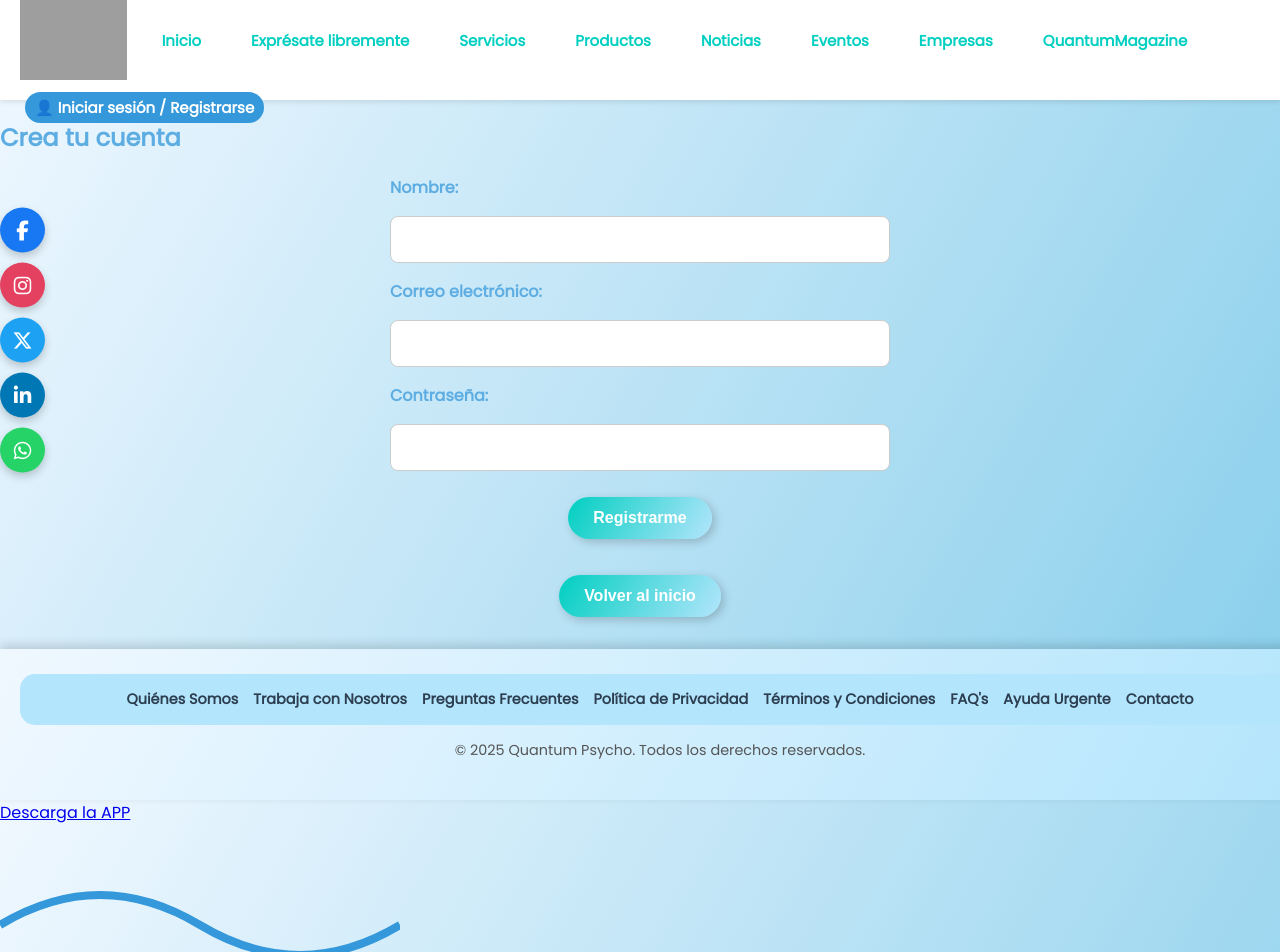
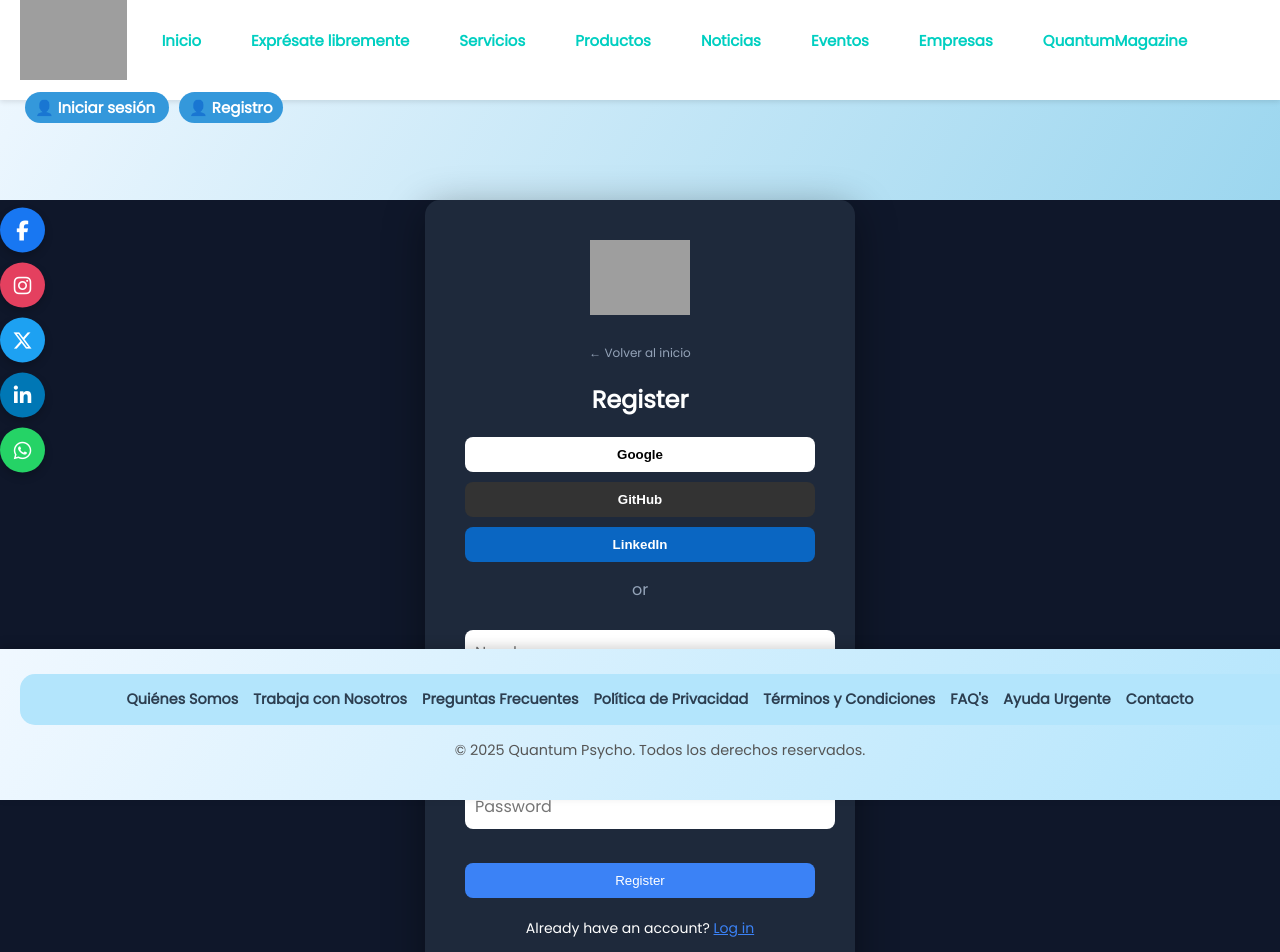
Before and after one commit to Branhell/ciudad-blog, an Angular app in the folder ciudad-blog-frontend/: page /registro in a window 1280 px wide. Shown: the top 952 px of the page. Built offline with nearby package versions, Linux system fonts and the light colour scheme; grey boxes are pictures that could not be loaded.

Commit message:
Boton de cerrar sesion al momento de inisiar cesion y ver el dashboard

```diff
--- a/ciudad-blog-frontend/src/app/app.css
+++ b/ciudad-blog-frontend/src/app/app.css
@@ -138,3 +138,12 @@ footer p {
 .social-icon.linkedin { background: #0077b5; }
 .social-icon.whatsapp { background: #25d366; }
 .social-icon:hover { transform: scale(1.1); filter: brightness(1.2); }
+
+.user-email {
+  color: #2c3e50;
+  font-weight: 500;
+  margin-right: 15px;
+  padding: 5px 10px;
+  border-radius: 8px;
+  background: rgba(0,0,0,0.05);
+}
--- a/ciudad-blog-frontend/src/app/app.html
+++ b/ciudad-blog-frontend/src/app/app.html
@@ -12,13 +12,42 @@
   <a routerLink="/empresas" routerLinkActive="active">Empresas</a>
   <a routerLink="/quantum-magazine" routerLinkActive="active">QuantumMagazine</a>
 
-  <!-- 👇 AQUÍ EXACTO -->
-  <div class="nav-right">
+
+
+  <!-- LOGIN -->
+<div class="nav-right">
+
+  <!-- 👇 SI NO ESTÁ LOGUEADO -->
+  <ng-container *ngIf="!isLoggedIn">
+
     <a routerLink="/login" class="login-button-nav">
-      👤 Iniciar sesión / Registrarse
+      👤 Iniciar sesión
     </a>
-  </div>
+
+    <a routerLink="/registro" class="login-button-nav">
+      👤 Registro
+    </a>
+
+  </ng-container>
+
+  <!-- 👇 SI ESTÁ LOGUEADO -->
+  <ng-container *ngIf="isLoggedIn">
+
+	<span class="user-email">
+	  {{ userEmail }}
+	</span>
+
+    <button (click)="logout()" class="login-button-nav">
+      Cerrar sesión
+    </button>
+
+  </ng-container>
+
+</div>
+
+
 </nav>
+
 <main class="contenido">
   <router-outlet></router-outlet>
 </main>
--- a/ciudad-blog-frontend/src/app/app.ts
+++ b/ciudad-blog-frontend/src/app/app.ts
@@ -1,18 +1,39 @@
-import { Component, AfterViewInit } from '@angular/core';
+import { Component, AfterViewInit, OnInit } from '@angular/core';
 import { RouterOutlet, RouterLink } from '@angular/router';
+import { CommonModule } from '@angular/common';
 
 @Component({
   selector: 'app-root',
   standalone: true,
-  imports: [RouterOutlet, RouterLink],
+  imports: [RouterOutlet, RouterLink, CommonModule],
   templateUrl: './app.html',
   styleUrls: ['./app.css']
 })
-export class AppComponent implements AfterViewInit {
+export class AppComponent implements AfterViewInit, OnInit {
 
+
+  isLoggedIn: boolean = false;
+  userEmail: string = '';
+
+  ngOnInit() {
+    const user = localStorage.getItem('usuarioEmail');
+
+    if (user) {
+      this.isLoggedIn = true;
+      this.userEmail = user;
+    }
+  }
+
+logout() {
+  localStorage.removeItem('usuarioEmail');
+  this.isLoggedIn = false;
+
+  window.location.href = '/login';
+}
   ngAfterViewInit() {
+    // 👇 NO TOQUES tu animación (está bien)
     const c = document.getElementById('c') as HTMLCanvasElement;
-    if (!c) return; // seguridad
+    if (!c) return;
 
     const ctx = c.getContext('2d')!;
     let cw = c.width = c.offsetWidth;
@@ -59,15 +80,12 @@ export class AppComponent implements AfterViewInit {
       }
     }
 
-
-
     const ondas: { radio: number }[] = [];
 
     function loop() {
       ctx.clearRect(0, 0, cw, ch);
       tick++;
 
-  // ondas laterales
       for (let j = 0; j < 12; j++) {
         const baseAmp = 8 + j * 0.5;
         const expandAmp = 60 + j * 3.0;
@@ -76,12 +94,10 @@ function loop() {
         drawConvergeAndExpand(cw, j * 0.45, baseAmp, expandAmp);
       }
 
-  // 1. Crear nuevas ondas cada cierto tiempo
       if (tick % 20 === 0) {
         ondas.push({ radio: 0 });
       }
 
-  // 2. Actualizar y dibujar ondas existentes
       ondas.forEach((onda, index) => {
         onda.radio += 2;
         const alpha = Math.max(0, 1 - onda.radio / 400);
@@ -95,7 +111,6 @@ function loop() {
         if (alpha <= 0) ondas.splice(index, 1);
       });
 
-  // pulso central
       const pulseAlpha = Math.sin(tick / 20) * 0.5 + 0.5;
       ctx.beginPath();
       ctx.arc(CX, CY, 10 + Math.sin(tick / 10) * 5, 0, Math.PI * 2);
--- a/ciudad-blog-frontend/src/app/expresate/expresate.css
+++ b/ciudad-blog-frontend/src/app/expresate/expresate.css
@@ -1,56 +1,27 @@
-h2 {
-  color: var(--secundario);   /* usa tu paleta global */
-  text-align: center;
-  margin-bottom: 1.5rem;
-  font-weight: bold;
+.expresate-container {
+  height: 100vh;
+  display: flex;
+  justify-content: center;
+  align-items: center;
 }
 
-form {
-  display: flex;
-  flex-direction: column;
-  gap: 1rem;
-  max-width: 600px;           /* ancho controlado */
-  margin: 0 auto;             /* centrado */
-  background: var(--acento2); /* fondo suave */
-  padding: 20px;
-  border-radius: 12px;
-  box-shadow: 0 4px 12px rgba(0,0,0,0.1);
+.contenido {
+  text-align: center;
 }
 
-form label {
-  font-weight: bold;
-  color: var(--secundario);
+.logo-foro {
+  width: 150px;
+  cursor: pointer;
+  margin-bottom: 20px;
+  transition: 0.3s;
 }
 
-input, textarea {
-  padding: 10px;
-  border: 1px solid #ccc;
-  border-radius: 8px;
-  font-size: 1em;
-  font-family: 'Poppins', sans-serif;
+.logo-foro:hover {
+  transform: scale(1.1);
 }
 
-textarea {
-  min-height: 120px;
-  resize: vertical;
+.frase {
+  margin: 20px 0;
+  font-size: 18px;
+  opacity: 0.8;
 }
-
-button {
-  background: linear-gradient(120deg, var(--extra), var(--acento3));
-  color: white;
-  border: none;
-  padding: 12px 25px;
-  border-radius: 25px;
-  font-weight: bold;
-  font-size: 1em;
-  cursor: pointer;
-  margin-top: 10px;
-  transition: all 0.4s ease;
-  box-shadow: 3px 3px 10px rgba(0, 0, 0, 0.2);
-}
-
-button:hover {
-  background-color: var(--secundario);
-  transform: scale(1.07);
-  box-shadow: 5px 5px 15px rgba(0, 0, 0, 0.3);
-}
--- a/ciudad-blog-frontend/src/app/expresate/expresate.html
+++ b/ciudad-blog-frontend/src/app/expresate/expresate.html
@@ -1,54 +1,21 @@
 <div class="expresate-container">
 
-  <section class="form-publicacion">
-    <h2>📝 Crear nueva publicación</h2>
+  <div class="contenido">
 
-    <form (ngSubmit)="publicar()">
-      <div class="campo">
-        <label for="titulo">Título:</label>
-        <input id="titulo" type="text" [(ngModel)]="publicacion.titulo" name="titulo">
-      </div>
+    <img src="assets/EcoBits_Logo.png"
+         class="logo-foro"
+         (click)="irAlForo()">
 
-      <div class="campo">
-        <label for="contenido">Contenido:</label>
-        <textarea id="contenido" [(ngModel)]="publicacion.contenido" name="contenido"></textarea>
-      </div>
+    <h1>Exprésate libremente</h1>
 
-      <div class="campo">
-        <label for="autor">Autor (ID numérico):</label>
-        <input id="autor" type="number" [(ngModel)]="publicacion.autor.id" name="autorId">
-      </div>
+    <p class="frase">
+      Un solo eco puede darle un giro a tu historia
+    </p>
 
-      <div class="campo">
-        <label>
-          <input type="checkbox" [(ngModel)]="publicacion.anonimo" name="anonimo">
-          Publicar como Anónimo
-        </label>
-      </div>
+    <button (click)="irAlForo()">
+      🚀 Comencemos
+    </button>
 
-      <button type="submit">📤 Publicar</button>
-    </form>
-
-    <p *ngIf="mensaje">{{ mensaje }}</p>
-  </section>
-
-  <hr>
-
-  <section class="listado-publicaciones">
-    <h2>📋 Publicaciones</h2>
-    <div *ngFor="let post of posts" class="post-card">
-      <h3>{{ post.titulo }}</h3>
-      <p>{{ post.contenido }}</p>
-      <p><strong>Autor:</strong> {{ post.anonimo ? 'Anónimo' : post.autor.nombre }}</p>
-      <p><strong>Fecha:</strong> {{ post.fecha | date:'dd/MM/yyyy HH:mm' }}</p>
-      <p>👍 {{ post.likes }} | 💬 {{ post.comentariosCount }}</p>
-
-      <div class="acciones">
-        <button (click)="darLike(post.id)">👍 Like</button>
-        <button (click)="agregarComentario(post.id)">💬 Comentar</button>
-        <button (click)="solicitarEliminacion(post.id)">🧨 Solicitar eliminación</button>
-      </div>
-    </div>
-  </section>
+  </div>
 
 </div>
--- a/ciudad-blog-frontend/src/app/expresate/expresate.ts
+++ b/ciudad-blog-frontend/src/app/expresate/expresate.ts
@@ -1,13 +1,15 @@
-import { Component, OnInit } from '@angular/core';
+import { Component } from '@angular/core';
 
 @Component({
   selector: 'app-expresate',
   standalone: true,
-  template: '', // no necesitas HTML aquí
+  templateUrl: './expresate.html',
+  styleUrl: './expresate.css'
 })
-export class ExpresateComponent implements OnInit {
-  ngOnInit(): void {
-    // Redirige al foro Discourse
+export class ExpresateComponent {
+
+  irAlForo() {
     window.location.href = 'http://localhost';
   }
+
 }
--- a/ciudad-blog-frontend/src/app/login/login.html
+++ b/ciudad-blog-frontend/src/app/login/login.html
@@ -21,16 +21,50 @@
     <div class="divider">o</div>
 
     <!-- Formulario -->
-    <form (ngSubmit)="onLogin()" class="form-login">
+	<form #loginForm="ngForm" (ngSubmit)="onLogin()" class="form-login" novalidate>
 
-      <input type="email" [(ngModel)]="username" name="username" placeholder="Correo electrónico" required>
+	  <!-- EMAIL -->
+	  <input
+		type="email"
+		[(ngModel)]="username"
+		name="username"
+		placeholder="Correo electrónico"
+		required
+		email
+		#email="ngModel"
+	  >
 
-      <input type="password" [(ngModel)]="password" name="password" placeholder="Contraseña" required>
+	  <small *ngIf="email.invalid && (email.touched || email.dirty)" style="color:red;">
+		<span *ngIf="email.errors?.['required']">El correo es obligatorio</span>
+		<span *ngIf="email.errors?.['email']">Formato de correo inválido</span>
+	  </small>
 
-      <p class="forgot">¿Olvidaste tu contraseña?</p>
+	  <!-- PASSWORD -->
+	  <input
+		type="password"
+		[(ngModel)]="password"
+		name="password"
+		placeholder="Contraseña"
+		required
+		#pass="ngModel"
+	  >
 
-      <button type="submit" class="btn-login">Ingresar</button>
-    </form>
+	  <small *ngIf="pass.invalid && (pass.touched || pass.dirty)" style="color:red;">
+		La contraseña es obligatoria
+	  </small>
+
+	  <p class="forgot">¿Olvidaste tu contraseña?</p>
+
+	  <!-- BOTÓN -->
+	  <button
+		type="submit"
+		class="btn-login"
+		[disabled]="loginForm.invalid"
+	  >
+		Ingresar
+	  </button>
+
+	</form>
 
     <!-- Mensaje backend -->
     <div *ngIf="mensaje" class="mensaje">
--- a/ciudad-blog-frontend/src/app/login/login.ts
+++ b/ciudad-blog-frontend/src/app/login/login.ts
@@ -1,40 +1,45 @@
-import { Component } from '@angular/core';
+import { Component, OnInit } from '@angular/core';
 import { FormsModule } from '@angular/forms';
 import { Router, RouterLink } from '@angular/router';
 import { UsuarioService } from '../services/usuario.service';
-import { CommonModule } from '@angular/common'; // 👈 importa esto
+import { CommonModule } from '@angular/common';
 
 @Component({
   selector: 'app-login',
   standalone: true,
-  imports: [FormsModule, RouterLink, CommonModule], // 👈 agrégalo aquí
+  imports: [FormsModule, RouterLink, CommonModule],
   templateUrl: './login.html',
   styleUrls: ['./login.css']
 })
-export class LoginComponent {
+export class LoginComponent implements OnInit {
+
   username: string = '';
   password: string = '';
   mensaje: string = '';
+  isLoggedIn: boolean = false;
 
   constructor(private router: Router, private usuarioService: UsuarioService) {}
 
-  onLogin() {
-    this.usuarioService.login(this.username, this.password).subscribe({
-      next: (response) => {
-        this.mensaje = response.mensaje;
+  ngOnInit() {
+    const user = localStorage.getItem('usuarioEmail');
+    this.isLoggedIn = !!user;
+  }
 
-        if (response.mensaje === 'Login correcto') {
-          this.router.navigate(['/dashboard']);
-          localStorage.setItem('usuarioEmail', this.username);
-        }
-      },
-      error: (err) => {
-        if (err.status === 401) {
-          this.mensaje = 'Credenciales inválidas';
-        } else {
-          this.mensaje = 'Error en el servidor';
-        }
-      }
+onLogin() {
+  console.log("CLICK LOGIN");
+
+  if (this.username && this.password) {
+
+    localStorage.setItem('usuarioEmail', this.username);
+
+    this.mensaje = 'Login correcto';
+
+    this.router.navigate(['/dashboard']).then(() => {
+      window.location.reload();
     });
+
+  } else {
+    this.mensaje = 'Completa los campos';
   }
 }
+}
--- a/ciudad-blog-frontend/src/app/registro/registro.css
+++ b/ciudad-blog-frontend/src/app/registro/registro.css
@@ -0,0 +1,112 @@
+/* Fondo */
+.login-container {
+  min-height: calc(100vh - 100px); /* 100px = altura de navbar */
+  display: flex;
+  justify-content: center;
+  align-items: center;
+  background: #0f172a;
+  margin-top: 100px; /* empuja todo debajo del navbar */
+}
+
+/* Tarjeta */
+.login-card {
+  background: #1e293b;
+  padding: 40px;
+  border-radius: 15px;
+  width: 350px;
+  text-align: center;
+  color: white;
+  box-shadow: 0 10px 40px rgba(0,0,0,0.4);
+}
+
+/* Logo */
+.login-logo {
+  width: 100px;
+  margin-bottom: 10px;
+}
+
+/* Volver */
+.back-home {
+  font-size: 12px;
+  cursor: pointer;
+  color: #94a3b8;
+  margin-bottom: 10px;
+}
+
+.back-home:hover {
+  color: white;
+}
+
+/* Botones sociales */
+.social-login {
+  display: flex;
+  flex-direction: column;
+  gap: 10px;
+  margin: 15px 0;
+}
+
+.social-btn {
+  padding: 10px;
+  border: none;
+  border-radius: 8px;
+  cursor: pointer;
+  font-weight: bold;
+}
+
+.google { background: #fff; color: #000; }
+.github { background: #333; color: #fff; }
+.linkedin { background: #0a66c2; color: #fff; }
+
+/* Divider */
+.divider {
+  margin: 15px 0;
+  color: #94a3b8;
+}
+
+/* Inputs */
+.form-login input {
+  width: 100%;
+  padding: 10px;
+  margin: 8px 0;
+  border-radius: 8px;
+  border: none;
+}
+
+/* Forgot */
+.forgot {
+  font-size: 12px;
+  text-align: right;
+  cursor: pointer;
+  color: #94a3b8;
+}
+
+.forgot:hover {
+  color: white;
+}
+
+/* Botón login */
+.btn-login {
+  width: 100%;
+  padding: 10px;
+  margin-top: 10px;
+  background: #3b82f6;
+  border: none;
+  border-radius: 8px;
+  color: white;
+  cursor: pointer;
+}
+
+.btn-login:hover {
+  background: #2563eb;
+}
+
+/* Registro */
+.register {
+  margin-top: 15px;
+  font-size: 14px;
+}
+
+.register a {
+  color: #3b82f6;
+  cursor: pointer;
+}
--- a/ciudad-blog-frontend/src/app/registro/registro.html
+++ b/ciudad-blog-frontend/src/app/registro/registro.html
@@ -1,19 +1,84 @@
-<h2>Crea tu cuenta</h2>
+<div class="login-container">
 
-<form (ngSubmit)="onRegister()" class="form-login">
-  <label for="nombre">Nombre:</label>
-  <input id="nombre" type="text" [(ngModel)]="nombre" name="nombre" required>
+  <!-- Tarjeta -->
+  <div class="login-card">
 
-  <label for="email">Correo electrónico:</label>
-  <input id="email" type="email" [(ngModel)]="email" name="email" required>
+    <!-- Logo -->
+    <img src="assets/EcoBits_Logo.png" class="login-logo">
 
-  <label for="password">Contraseña:</label>
-  <input id="password" type="password" [(ngModel)]="password" name="password" required>
+    <!-- Volver -->
+    <p routerLink="/" class="back-home">← Volver al inicio</p>
 
-  <button type="submit" class="btn">Registrarme</button>
-  <button routerLink="/" class="btn">Volver al inicio</button>
+    <h2>Register</h2>
+
+    <!-- Botones sociales -->
+    <div class="social-login">
+      <button class="social-btn google">Google</button>
+      <button class="social-btn github">GitHub</button>
+      <button class="social-btn linkedin">LinkedIn</button>
+    </div>
+
+    <div class="divider">or</div>
+
+    <!-- Formulario -->
+<form #registerForm="ngForm" (ngSubmit)="onRegister()" class="form-login" novalidate>
+
+  <!-- NOMBRE -->
+  <input type="text"
+         [(ngModel)]="nombre"
+         name="nombre"
+         placeholder="Nombre"
+         required
+         #nombreRef="ngModel">
+
+  <small *ngIf="nombreRef.invalid && (nombreRef.touched || nombreRef.dirty)" style="color:red;">
+    El nombre es obligatorio
+  </small>
+
+  <!-- EMAIL -->
+  <input type="email"
+         [(ngModel)]="email"
+         name="email"
+         placeholder="Email address"
+         required
+         email
+         #emailRef="ngModel">
+
+  <small *ngIf="emailRef.invalid && (emailRef.touched || emailRef.dirty)" style="color:red;">
+    <span *ngIf="emailRef.errors?.['required']">El correo es obligatorio</span>
+    <span *ngIf="emailRef.errors?.['email']">Formato de correo inválido</span>
+  </small>
+
+  <!-- PASSWORD -->
+  <input type="password"
+         [(ngModel)]="password"
+         name="password"
+         placeholder="Password"
+         required
+         #passRef="ngModel">
+
+  <small *ngIf="passRef.invalid && (passRef.touched || passRef.dirty)" style="color:red;">
+    La contraseña es obligatoria
+  </small>
+
+  <button type="submit"
+          class="btn-login"
+          [disabled]="registerForm.invalid">
+    Register
+  </button>
+
 </form>
+    <!-- Login link -->
+    <p class="register">
+      Already have an account?
+      <a routerLink="/login">Log in</a>
+    </p>
 
-<p>
-  ¿Ya tienes cuenta? <a routerLink="/login" class="link-text">Explora tu espacio</a>
-</p>
+    <!-- Texto legal -->
+    <p class="legal-text">
+      By continuing you agree with our Terms of Service and confirm that you have read our Privacy Policy.
+      We may send you product updates and special offers via email. You can opt out anytime (see Privacy Policy).
+    </p>
+
+  </div>
+</div>
--- a/ciudad-blog-frontend/src/app/registro/registro.ts
+++ b/ciudad-blog-frontend/src/app/registro/registro.ts
@@ -1,11 +1,12 @@
 import { Component } from '@angular/core';
 import { FormsModule } from '@angular/forms';
 import { Router, RouterLink } from '@angular/router';
+import { CommonModule } from '@angular/common'; // 👈 AGREGA ESTO
 
 @Component({
   selector: 'app-registro',
   standalone: true,
-  imports: [FormsModule, RouterLink],   // 👈 agrega RouterLink
+  imports: [FormsModule, RouterLink, CommonModule], // 👈 Y AQUÍ
   templateUrl: './registro.html',
   styleUrls: ['./registro.css']
 })
@@ -14,15 +15,14 @@ export class RegistroComponent {
   email: string = '';
   password: string = '';
 
-  constructor(private router: Router) {}   // 👈 inyecta Router
+  constructor(private router: Router) {}
 
   onRegister() {
     console.log('Registrando usuario:', this.nombre, this.email, this.password);
 
     if (this.nombre && this.email && this.password) {
-      // Simulación de registro correcto
       alert('Registro exitoso, ahora puedes ingresar');
-      this.router.navigate(['/login']);   // 👈 redirige al login
+      this.router.navigate(['/login']);
     } else {
       alert('Por favor completa todos los campos');
     }
```
Lines whose indentation alone changed are shown as unchanged.
